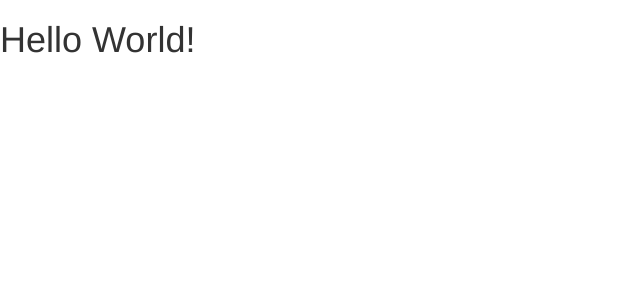
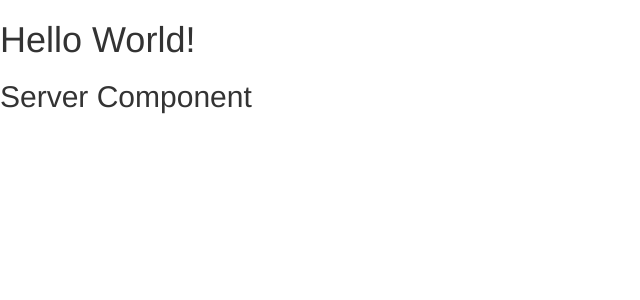
Before and after one commit to godsfavours/first-angular-project, an Angular app: page / in a window 1280 px wide. Shown: the top 300 px of the page, without its empty margins (0-640 px from the left). Built offline with nearby package versions, Linux system fonts and the light colour scheme.

Commit message:
display server component

```diff
--- a/src/app/app.component.html
+++ b/src/app/app.component.html
@@ -1 +1,2 @@
 <h1>Hello World!</h1>
+<app-server></app-server>
```
